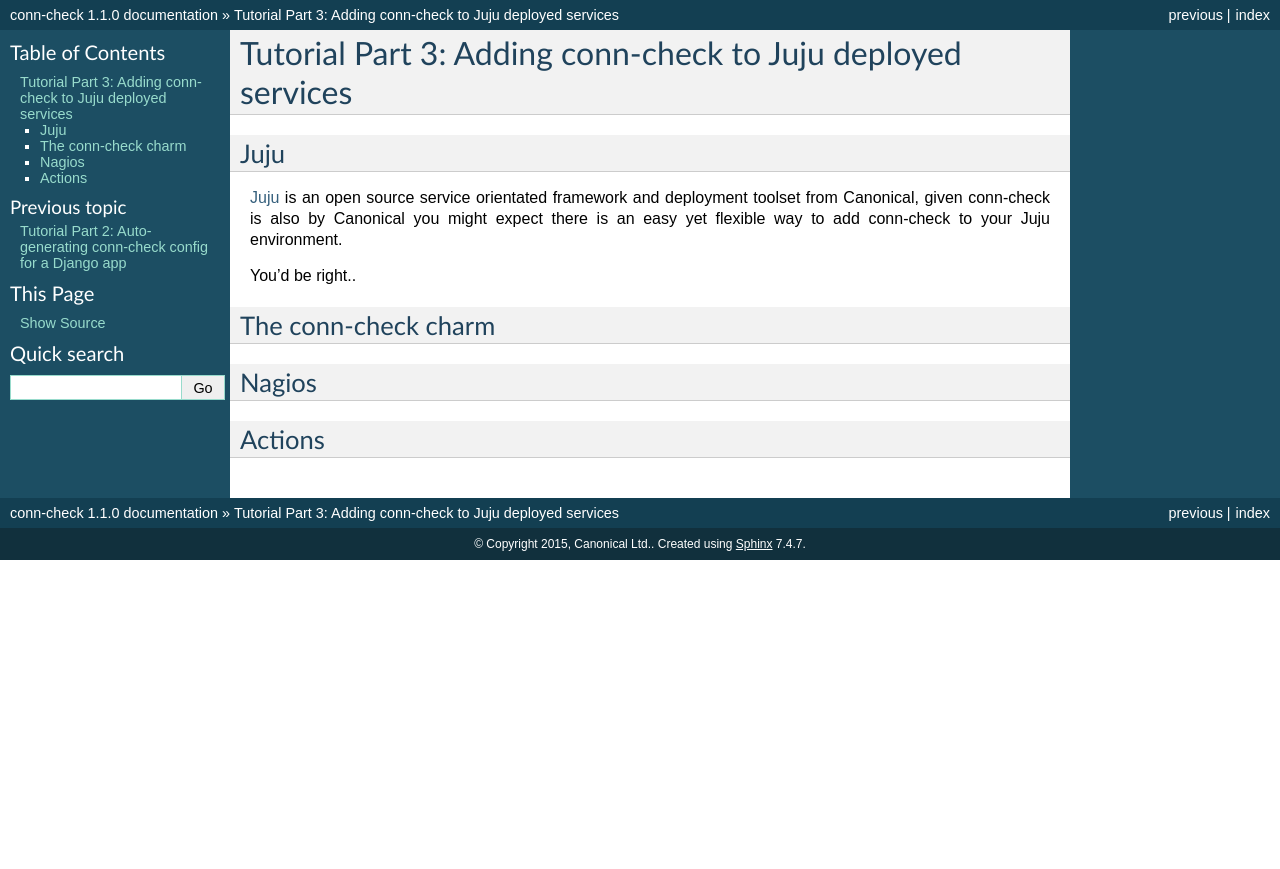
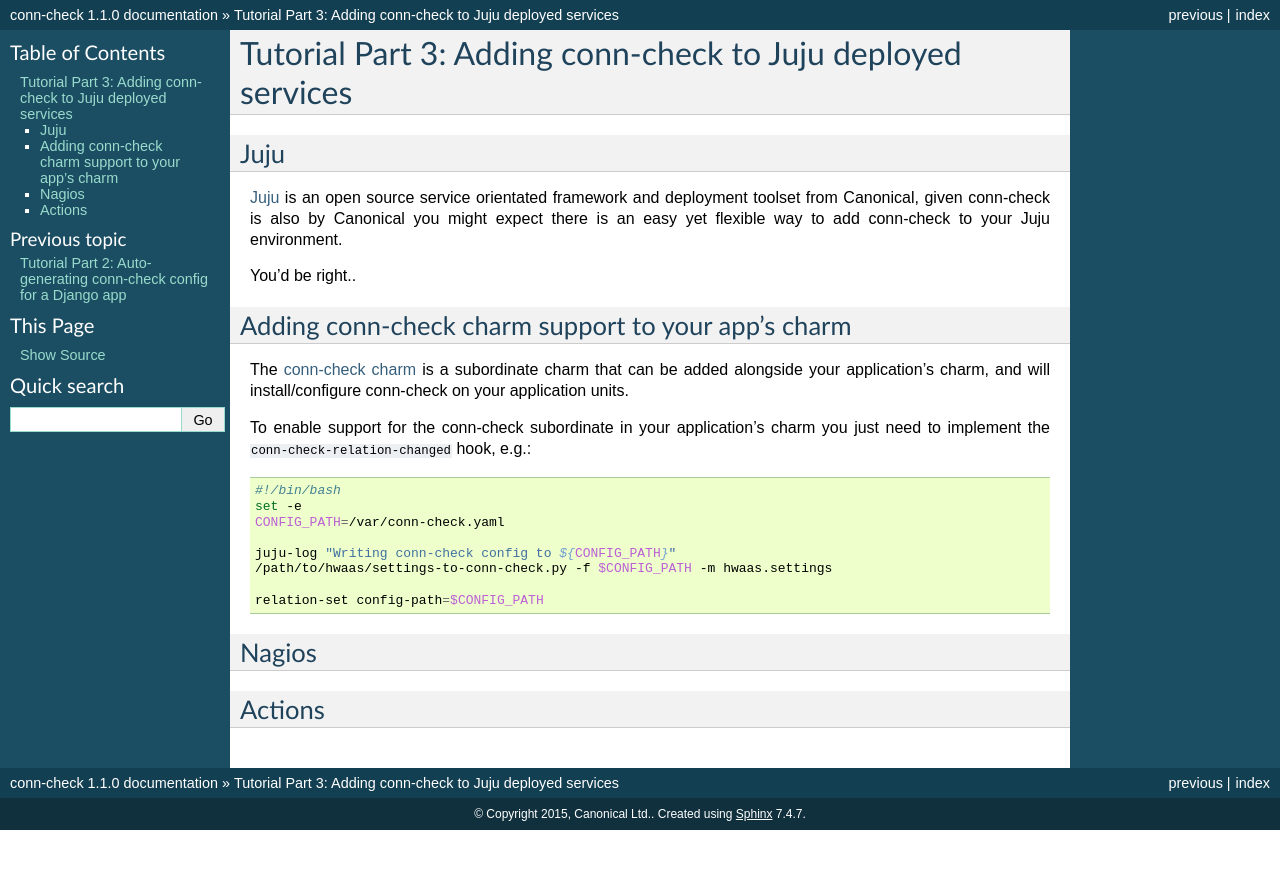
Before and after one commit to canonical-ols/conn-check, a Sphinx documentation site: the page built from docs/tutorial-part-3.rst, in a window 1280 px wide. Shown: the top 869 px of the page. Built offline with Sphinx 7.4.7, drawn with Linux system fonts in a browser that asks for light colours.

Commit message:
Add hook example

```diff
--- a/docs/tutorial-part-3.rst
+++ b/docs/tutorial-part-3.rst
@@ -11,8 +11,26 @@
 
 You'd be right..
 
-The conn-check charm
---------------------
+Adding conn-check charm support to your app's charm
+---------------------------------------------------
+
+The `conn-check charm <https://jujucharms.com/u/ubuntuone-hackers/conn-check/trusty>`_
+is a subordinate charm that can be added alongside your application's charm,
+and will install/configure conn-check on your application units.
+
+To enable support for the conn-check subordinate in your application's charm
+you just need to implement the ``conn-check-relation-changed`` hook, e.g.:
+
+.. code-block:: bash
+
+    #!/bin/bash
+    set -e
+    CONFIG_PATH=/var/conn-check.yaml
+
+    juju-log "Writing conn-check config to ${CONFIG_PATH}"
+    /path/to/hwaas/settings-to-conn-check.py -f $CONFIG_PATH -m hwaas.settings
+
+    relation-set config-path=$CONFIG_PATH
 
 
 Nagios
```
